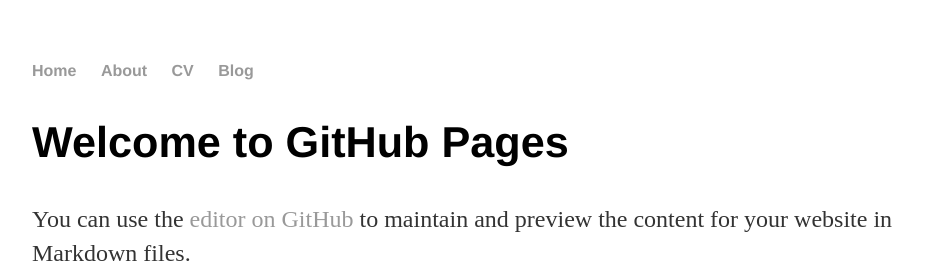
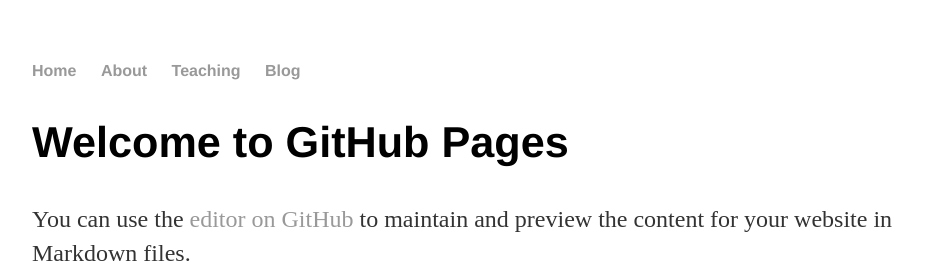
Before and after one commit to raymondmatson/raymondmatson.github.io, a Jekyll site: the page built from index.md, in a window 1280 px wide. Shown: the top 263 px of the page, without its empty margins (160-1102 px from the left). Built offline with Jekyll 4.4.1, drawn with Linux system fonts in a browser that asks for light colours; our own code applies the rules of GitHub Pages for plain Markdown files.

Commit message:
Update default.html

```diff
--- a/_layouts/default.html
+++ b/_layouts/default.html
@@ -13,7 +13,7 @@
 <ul>
 <li><a href="/">Home</a></li>
 <li><a href="/about">About</a></li>
-<li><a href="/cv">CV</a></li>
+<li><a href="/teaching">Teaching</a></li>
 <li><a href="/blog">Blog</a></li>
 </ul>
     </nav>
```
